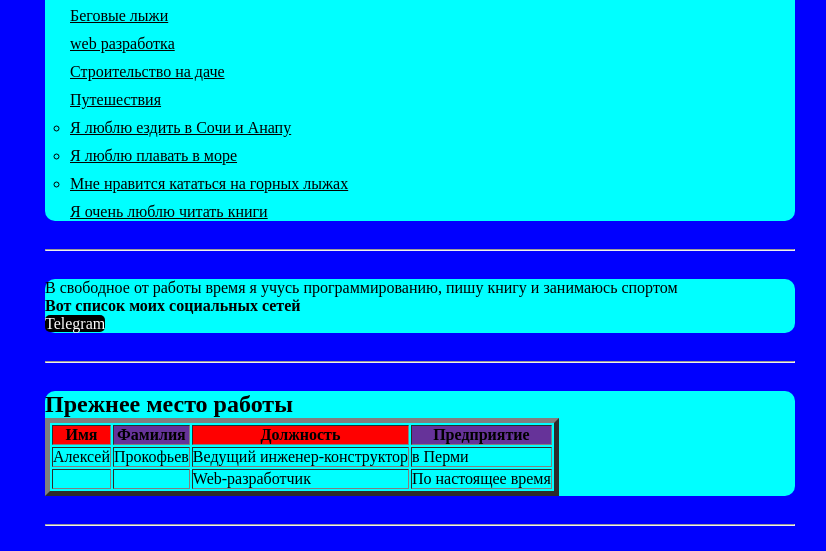
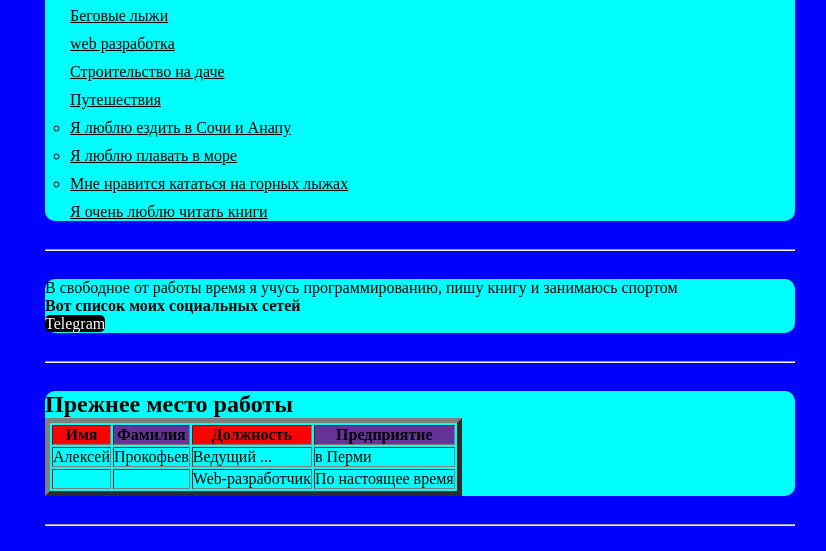
Before and after one commit to AlexeyProkofev35/resume3, a plain HTML site: page index.html in a window 1280 px wide. Shown: the part 241-792 px from the top of the page, without its empty margins (220-1046 px from the left). Drawn offline with Linux system fonts and the light colour scheme.

Commit message:
Update index.html

```diff
--- a/index.html
+++ b/index.html
@@ -62,7 +62,7 @@
                     <tr>
                         <td>Алексей</td>
                         <td>Прокофьев</td>
-                        <td>Ведущий инженер-конструктор</td>
+                        <td>Ведущий ...</td>
                         <td>в Перми</td>
                     </tr>
                     <tr>
```
